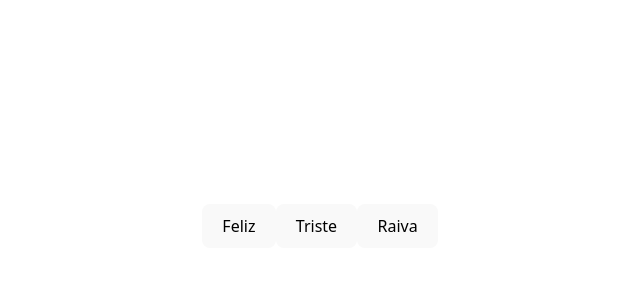
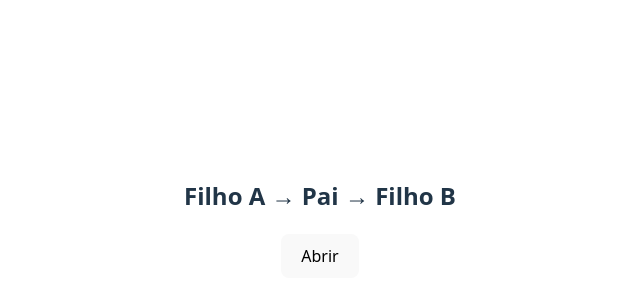
Before and after one commit to becsnr/react, a React (Vite) app: page / in a window 1280 px wide. Shown: the part 182-482 px from the top of the page, without its empty margins (320-960 px from the left). Built offline with nearby package versions, Linux system fonts and the light colour scheme.

Commit message:
filho a -> pai -> filho b

```diff
--- a/src/App.jsx
+++ b/src/App.jsx
@@ -1,11 +1,11 @@
 import './App.css'
 import Aula08 from './aulas/Aula08'
-import Ex024 from './exercicios/ex024/Ex024'
+import Ex025 from './exercicios/ex025/Ex025'
 
 function App() {
   return (
     // <Aula08 />
-    <Ex024 />
+    <Ex025 />
   )
 }
 
--- /dev/null
+++ b/src/exercicios/ex025/Ex025.jsx
@@ -0,0 +1,18 @@
+import { useState } from "react"
+import FilhoA from "./FilhoA"
+import FilhoB from "./FilhoB"
+
+function Ex025() {
+    const [estado, setEstado] = useState(false);
+
+    return (
+        <>
+            <h2>Filho A → Pai → Filho B</h2>
+
+            <FilhoA onAbrir={setEstado} />
+            <FilhoB caixa={estado} />
+        </>
+    )
+}
+
+export default Ex025
--- /dev/null
+++ b/src/exercicios/ex025/FilhoA.jsx
@@ -0,0 +1,7 @@
+function FilhoA({onAbrir}) {
+    return (
+        <button type="button" onClick={() => onAbrir(true)}>Abrir</button>
+    )
+}
+
+export default FilhoA
--- /dev/null
+++ b/src/exercicios/ex025/FilhoB.jsx
@@ -0,0 +1,9 @@
+function FilhoB({caixa}) {
+    return (
+        <>
+            {caixa && <p>Caixa Aberta</p>}
+        </>
+    )
+}
+
+export default FilhoB
```
